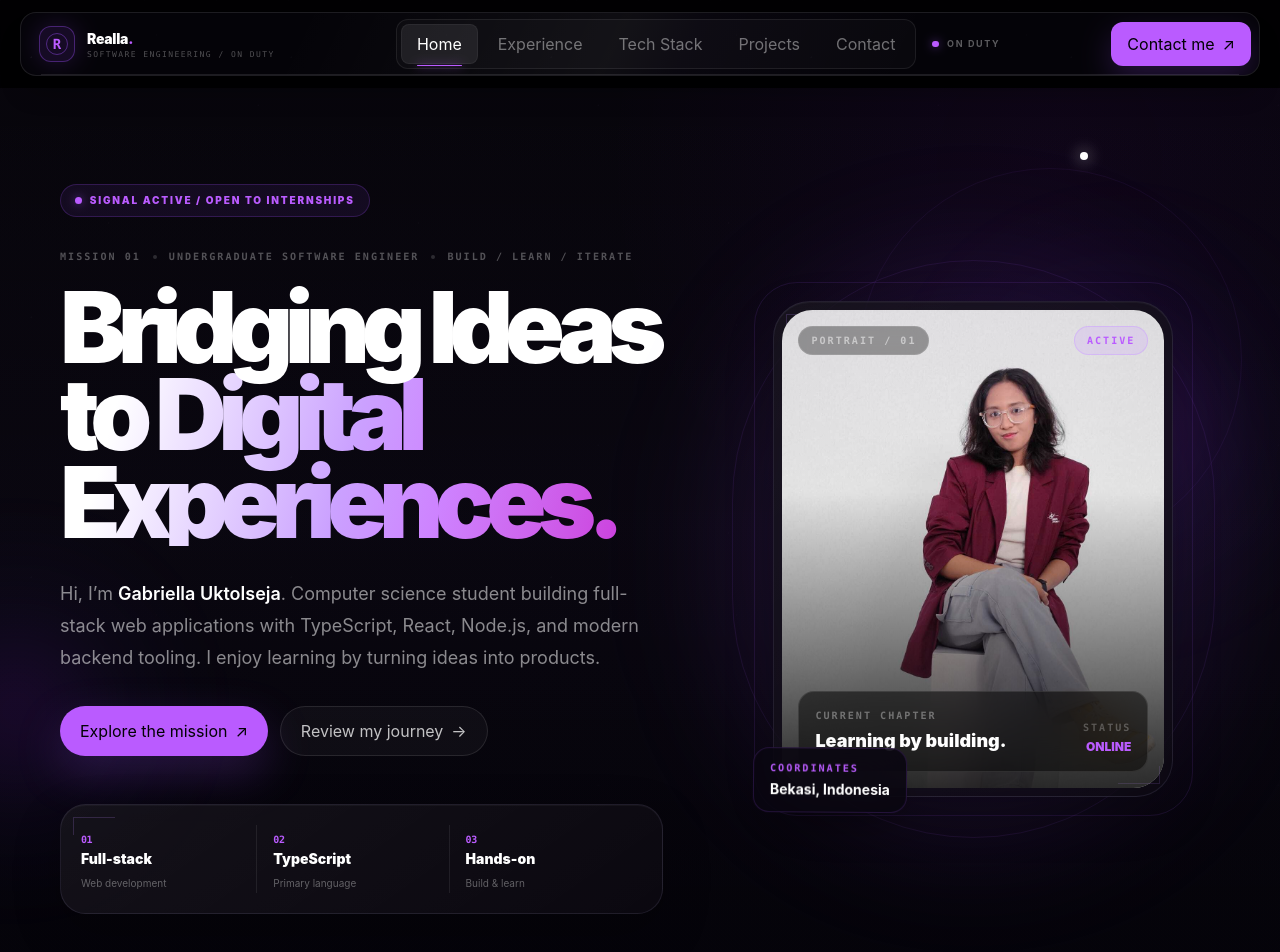
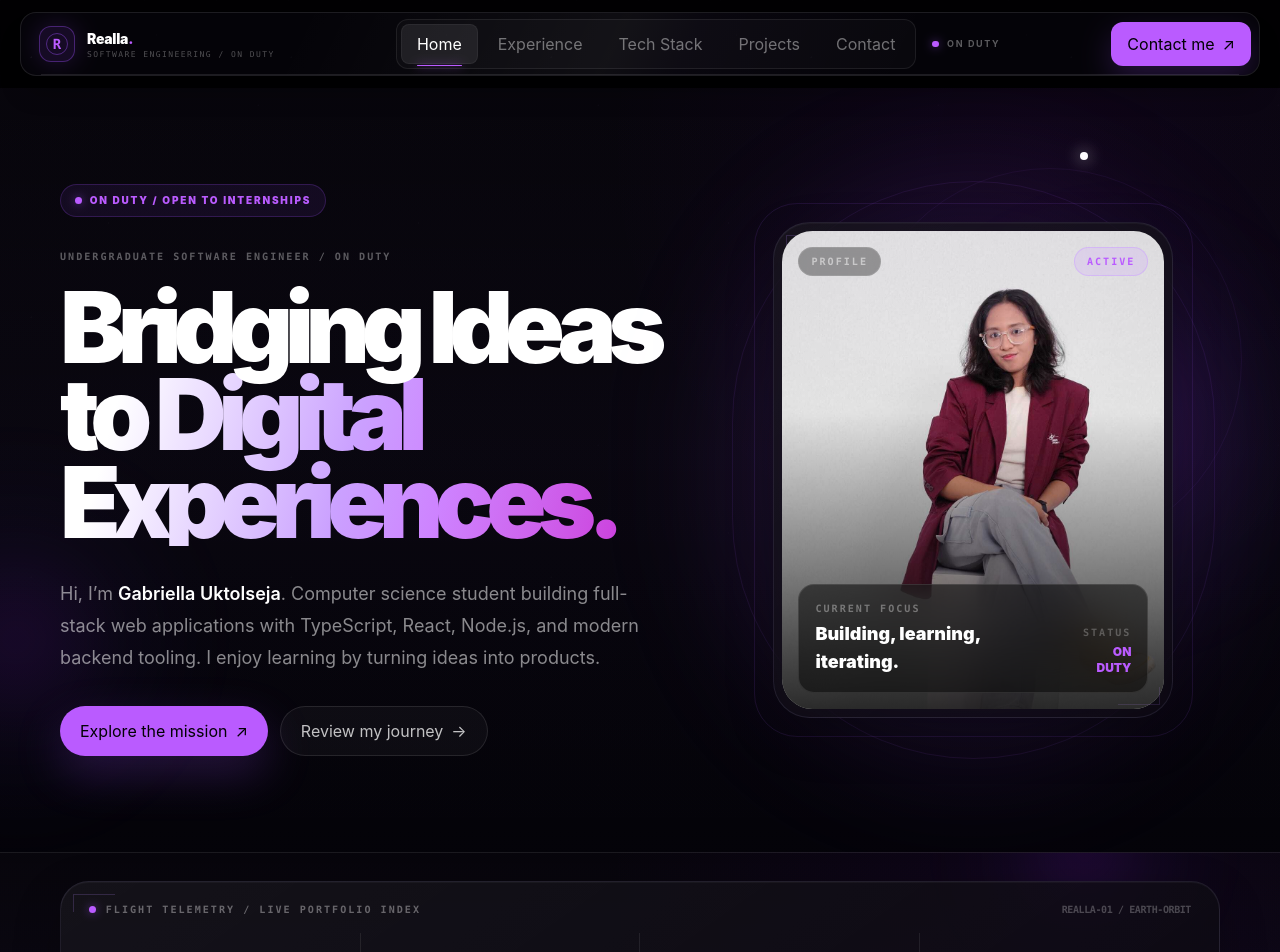
Before and after one commit to EllaUktolseja/Serverless-Realla-Website, a React (Vite) app in the folder apps/web/: page / in a window 1280 px wide. Shown: the top 952 px of the page. Built offline with nearby package versions, Linux system fonts and the light colour scheme.

Commit message:
refactor(ui): de-overengineer astronaut theme

```diff
--- a/apps/web/src/sections/Hero.tsx
+++ b/apps/web/src/sections/Hero.tsx
@@ -30,18 +30,12 @@ function Hero() {
           <Reveal>
             <div className="inline-flex items-center gap-2 rounded-full border border-primary/18 bg-primary/[0.07] px-3.5 py-2 text-[10px] font-black uppercase tracking-[0.18em] text-primary backdrop-blur-xl">
               <span className="signal-dot" />
-              Signal active / open to internships
+              On duty / open to internships
             </div>
           </Reveal>
 
           <Reveal delay={70}>
-            <div className="mt-8 flex flex-wrap items-center gap-3 text-white/30">
-              <span className="hud-label">Mission 01</span>
-              <span className="size-1 rounded-full bg-white/15" />
-              <span className="hud-label">{headline}</span>
-              <span className="size-1 rounded-full bg-white/15" />
-              <span className="hud-label">Build / learn / iterate</span>
-            </div>
+            <p className="mt-8 hud-label text-white/34">{headline} / On duty</p>
           </Reveal>
 
           <Reveal delay={130}>
@@ -70,25 +64,6 @@ function Hero() {
             </div>
           </Reveal>
 
-          <Reveal delay={330}>
-            <div className="cosmic-panel scanline mt-10 rounded-[1.6rem] p-4 sm:mt-12 sm:p-5">
-              <div className="grid gap-4 sm:grid-cols-3">
-                {[
-                  ["01", "Full-stack", "Web development"],
-                  ["02", "TypeScript", "Primary language"],
-                  ["03", "Hands-on", "Build & learn"],
-                ].map(([number, title, description]) => (
-                  <div key={number} className="relative flex gap-3 border-white/8 sm:block sm:border-r sm:last:border-r-0 sm:pr-5 sm:last:pr-0">
-                    <span className="hud-number text-[10px] font-bold text-primary">{number}</span>
-                    <div>
-                      <p className="text-sm font-black text-white">{title}</p>
-                      <p className="mt-1 text-[10px] leading-5 text-white/35">{description}</p>
-                    </div>
-                  </div>
-                ))}
-              </div>
-            </div>
-          </Reveal>
         </div>
 
         <Reveal delay={180} className="mx-auto w-full max-w-[22rem] lg:max-w-[25rem]">
@@ -107,7 +82,7 @@ function Hero() {
                   <div className="absolute inset-0 bg-[linear-gradient(180deg,rgba(89,46,140,0.03),transparent_38%,rgba(0,0,0,0.8))]" />
                   <div className="absolute left-4 right-4 top-4 flex items-center justify-between">
                     <span className="hud-label rounded-full border border-white/10 bg-black/35 px-3 py-1.5 text-white/50 backdrop-blur">
-                      Portrait / 01
+                      Profile
                     </span>
                     <span className="hud-label rounded-full border border-primary/20 bg-primary/10 px-3 py-1.5 text-primary backdrop-blur">
                       Active
@@ -116,22 +91,18 @@ function Hero() {
                   <div className="absolute inset-x-4 bottom-4 rounded-2xl border border-white/10 bg-black/50 p-4 backdrop-blur-xl">
                     <div className="flex items-end justify-between gap-4">
                       <div>
-                        <p className="hud-label text-white/35">Current chapter</p>
-                        <p className="mt-1 text-lg font-black text-white">Learning by building.</p>
+                        <p className="hud-label text-white/35">Current focus</p>
+                        <p className="mt-1 text-lg font-black text-white">Building, learning, iterating.</p>
                       </div>
                       <div className="text-right">
                         <p className="hud-label text-white/25">Status</p>
-                        <p className="mt-1 text-xs font-black text-primary">ONLINE</p>
+                        <p className="mt-1 text-xs font-black text-primary">ON DUTY</p>
                       </div>
                     </div>
                   </div>
                 </div>
               </div>
 
-              <div className="animate-float absolute -bottom-5 -left-5 rounded-2xl border border-primary/15 bg-[#08050f]/88 px-4 py-3 shadow-2xl shadow-black/40 backdrop-blur-xl">
-                <p className="hud-label text-primary">Coordinates</p>
-                <p className="mt-1 text-sm font-bold text-white">{profile?.location ?? "Bekasi, Indonesia"}</p>
-              </div>
             </div>
           </div>
         </Reveal>
```
